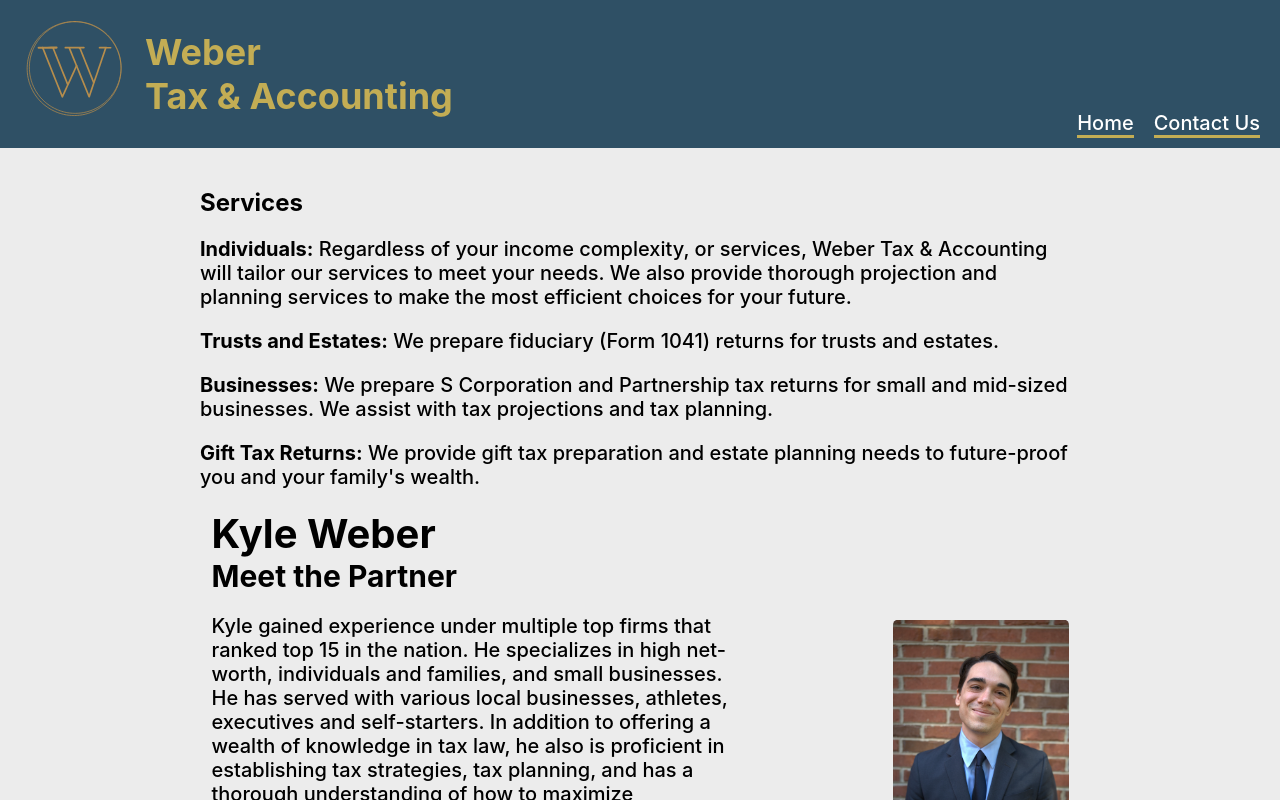
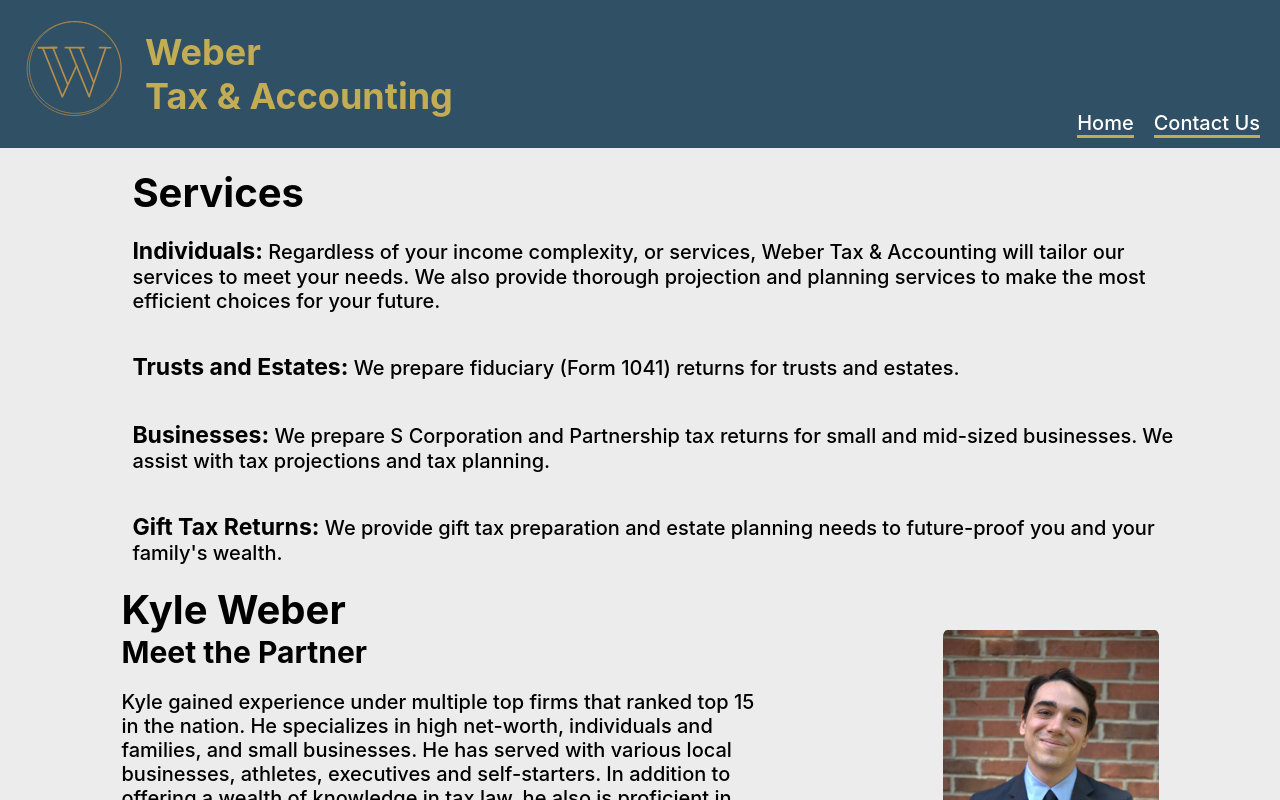
Before and after one commit to GainorJoshua-FS/webertaxaccounting, a React (Create React App) app: page / in a window 1280 px wide. Shown: the top 800 px of the page. Built offline with nearby package versions, Linux system fonts and the light colour scheme.

Commit message:
Added and adjusted stylings

```diff
--- a/src/App.css
+++ b/src/App.css
@@ -75,7 +75,7 @@ header .Link:hover {
 @media(min-width: 1083px) {
 
   /* GENERAL */
-  section {
+  .Section {
     margin: 20px 100px;
   }
 
@@ -92,6 +92,22 @@ header .Link:hover {
   /* END GENERAL =================== */
 
   /* HOME PAGE */
+  .ServicesSection {
+    display: flex;
+    flex-direction: column;
+    margin-left: 3%;
+  }
+
+  .ServicesSection p strong {
+    font-size: 23px;
+  }
+
+  .ServicesTitle {
+    font-size: 40px;
+    margin-bottom: 0px;
+    margin-top: 0px;
+  }
+
   .BioSection {
     display: flex;
     align-items: center;
```
